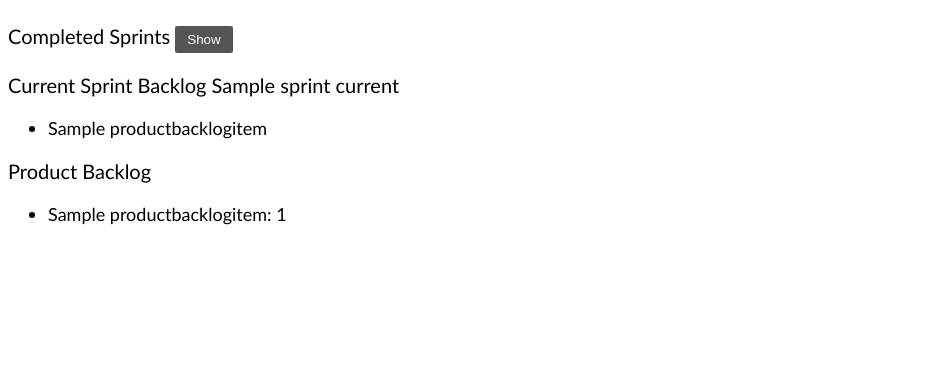
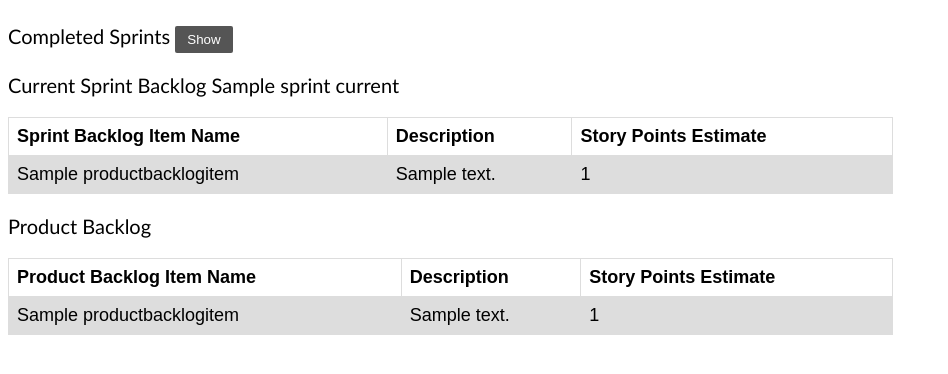
Before and after one commit to joeydubey/comp3297-gnome, a Django app: template gnome-project/templates/project.html in a window 1280 px wide. Shown: the part 68-442 px from the top of the page, without its empty margins (0-948 px from the left). Run offline with Django 3.2, Linux system fonts and the light colour scheme; tables that the repository leaves empty hold one stand-in row (values such as "Sample post"); the template is opened without the code that fills it: values that come from a table or form of the project are taken from there, most other values are stand-ins (such as "Sample title", 1, 10 or a date in 2020).

Commit message:
Tabularized Current Sprint Backlog and Product Backlog

```diff
--- a/gnome-project/templates/project.html
+++ b/gnome-project/templates/project.html
@@ -23,6 +23,22 @@
                     text-align: center;
                     text-decoration: none;
                     display: inline-block;
+                }
+
+                table {
+                    font-family: arial, sans-serif;
+                    border-collapse: collapse;
+                    width: 70%;
+                }
+
+                td, th {
+                    border: 1px solid #dddddd;
+                    text-align: left;
+                    padding: 8px;
+                }
+
+                tr:nth-child(even) {
+                    background-color: #dddddd;
                 }
         </style>
     </head>
@@ -59,16 +75,34 @@
             </ul>
         </div>
         <p>Current Sprint Backlog {{ sprint_current.name }}</p>
-            <ul> {% for pbi in pbi_sprint_current_list %}
-                <li> {{ pbi.name }} </li>
-
-                 {% endfor %}
-            </ul>
-      <p> Product Backlog </p>
-          <ul> {% for pbi in pbis_product_backlog_list %}
-             <li> {{ pbi.name }}: {{ pbi.pointEstimate }} </li>
+        <table>
+            <tr>
+                <th>Sprint Backlog Item Name</th>
+                <th>Description</th>
+                <th>Story Points Estimate</th>
+            </tr>
+            {% for pbi in pbi_sprint_current_list %}
+            <tr>
+                <td> {{ pbi.name }} </td>
+                <td> {{ pbi.description }} </td>
+                <td> {{ pbi.pointEstimate }} </td>
+            </tr>
             {% endfor %}
-          </ul>
-
+        </table>
+      <p>Product Backlog</p>
+      <table>
+            <tr>
+                <th>Product Backlog Item Name</th>
+                <th>Description</th>
+                <th>Story Points Estimate</th>
+            </tr>
+            {% for pbi in pbis_product_backlog_list %}
+            <tr>
+                <td> {{ pbi.name }} </td>
+                <td> {{ pbi.description }} </td>
+                <td> {{ pbi.pointEstimate }} </td>
+            </tr>
+            {% endfor %}
+    </table>
     </body>
 </html>
```
